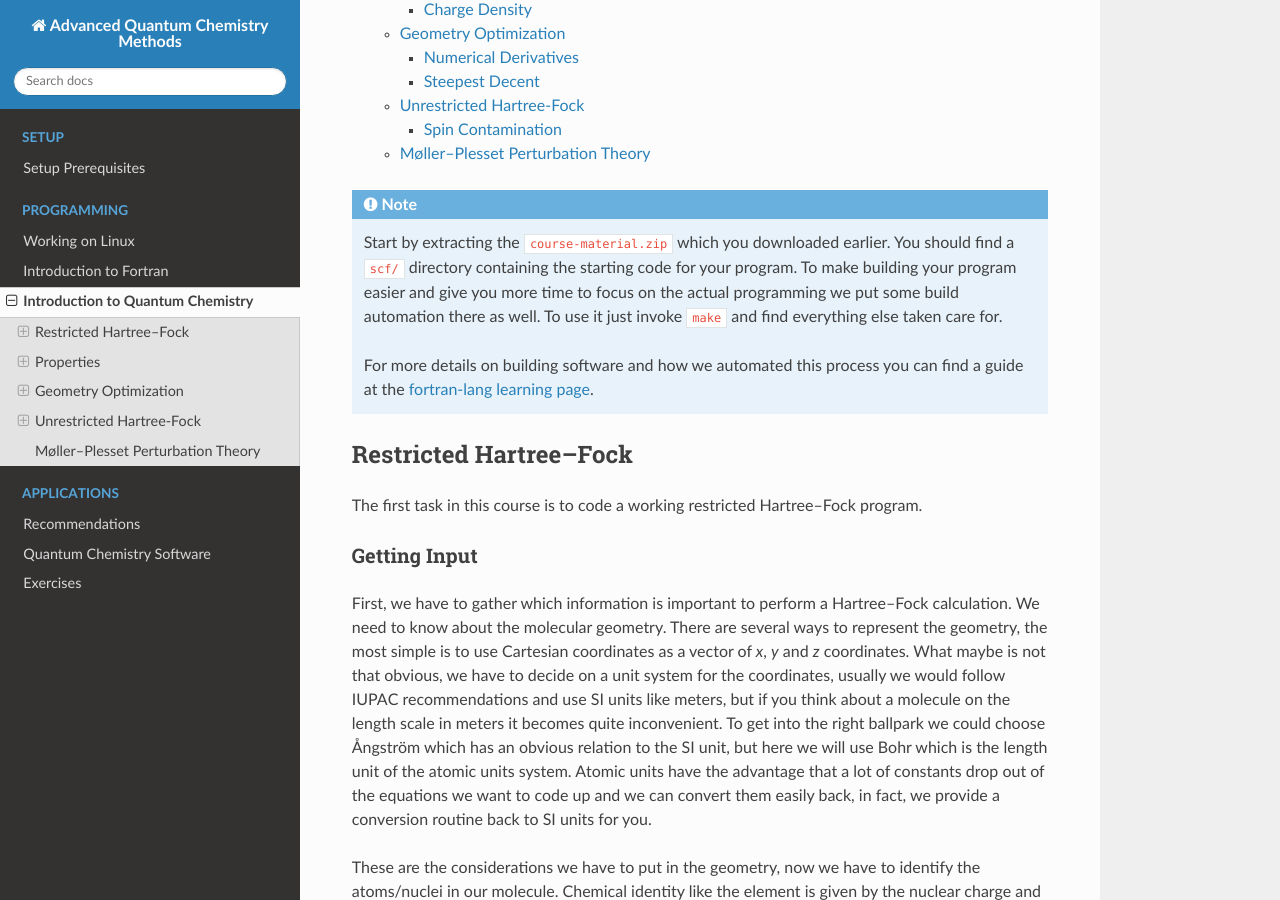
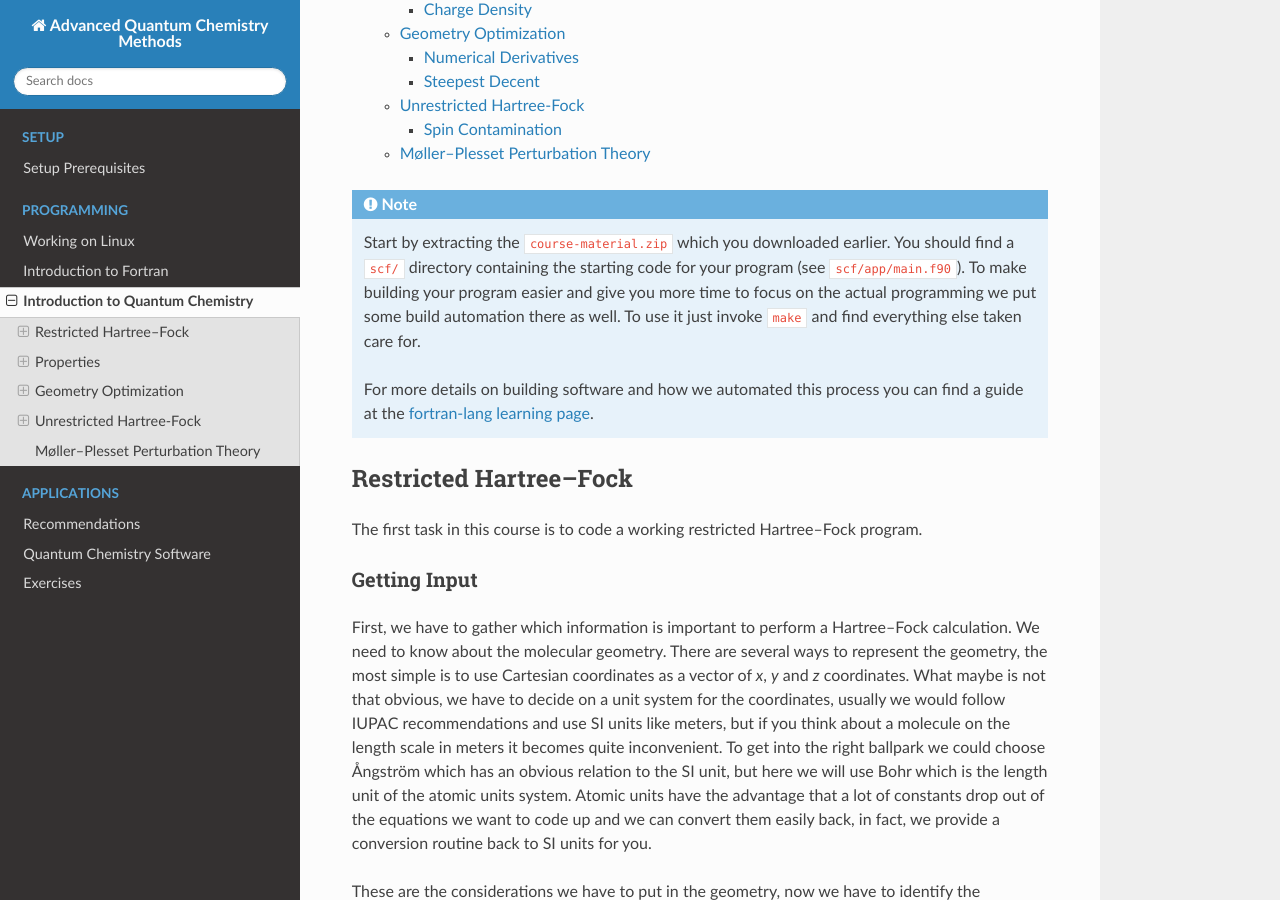
Before and after one commit to grimme-lab/qc2-teaching, a Sphinx documentation site: the page built from doc/scf.rst, in a window 1280 px wide and 900 px high, scrolled down 582 px. Built offline with Sphinx 7.4.7 and the Read the Docs theme 2.0.0, drawn with Linux system fonts in a browser that asks for light colours; some of the changed text lies outside the part shown.

Commit message:
Restructure directories in SCF program template (#19)

```diff
--- a/doc/index.rst
+++ b/doc/index.rst
@@ -3,7 +3,7 @@
 
 This is the guide to the practical course for QC2.
 
-.. literalinclude:: ../scf/main.f90
+.. literalinclude:: ../scf/app/main.f90
    :language: fortran
 
 .. toctree::
--- a/doc/scf.rst
+++ b/doc/scf.rst
@@ -10,7 +10,7 @@
 
    Start by extracting the ``course-material.zip`` which you downloaded earlier.
    You should find a ``scf/`` directory containing the starting code for your
-   program.
+   program (see ``scf/app/main.f90``).
    To make building your program easier and give you more time to focus on
    the actual programming we put some build automation there as well.
    To use it just invoke ``make`` and find everything else taken care for.
```
Also changed, not shown: other parts of doc/scf.rst (+2 -2 lines), 17 other files.
